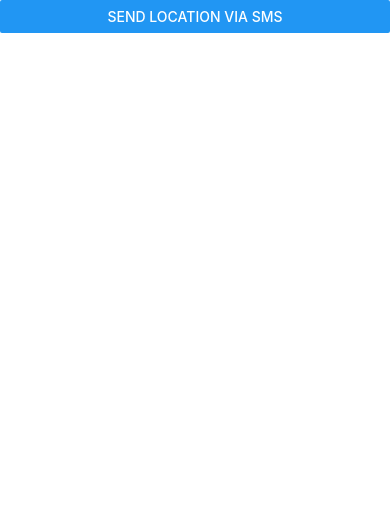
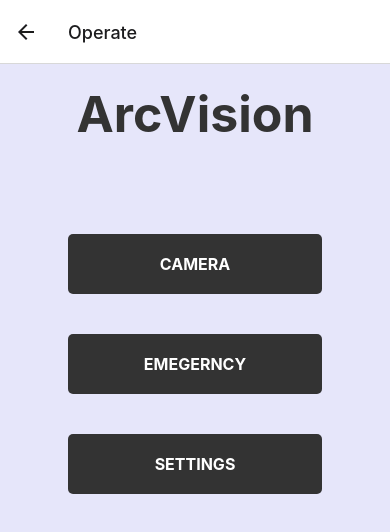
Before and after one commit to isharaU/ArcVision, a React Native app in the folder ArcVision_app/: screen /Operate in a window 390 px wide. Shown: the top 532 px of the page. Built offline with nearby package versions, Linux system fonts and the light colour scheme; no server answers.

Commit message:
sms integrated with loaction

```diff
--- a/ArcVision_app/App.js
+++ b/ArcVision_app/App.js
@@ -1,11 +1,21 @@
 import React from "react";
-import Location_find from "./Src/Components/Location_find";
-import SendSMS from "./Src/Components/SendSms";
+import { NavigationContainer } from "@react-navigation/native";
+import { createStackNavigator } from "@react-navigation/stack";
+import ConnectWifi from "./Src/Screens/ConnectWifi";
+import Operate from "./Src/Screens/Operate";
+import LoadingScreen from "./Src/Screens/LoadingScreen";
+
+const Stack = createStackNavigator();
 
 const App = () => {
   return (
-    <SendSMS />
-    // <Location_find />
+    <NavigationContainer>
+      <Stack.Navigator initialRouteName="ConnectWifi">
+        <Stack.Screen name="ConnectWifi" component={ConnectWifi} />
+        <Stack.Screen name="Operate" component={Operate} />
+        <Stack.Screen name="LoadingScreen" component={LoadingScreen} />
+      </Stack.Navigator>
+    </NavigationContainer>
   );
 };
 
--- a/ArcVision_app/Src/Screens/Operate.js
+++ b/ArcVision_app/Src/Screens/Operate.js
@@ -1,9 +1,10 @@
 import React, { useEffect, useState } from "react";
-import { StyleSheet, Text, View, TouchableOpacity, ScrollView } from "react-native";
-import {sendSMS} from "../Components/SendSms";
+import { StyleSheet, Text, View, TouchableOpacity, ScrollView , TextInput } from "react-native";
+import {sendLocationSMS} from "../Components/SendSms";
 
-const ConnectWifi = () => {
+const Operate = () => {
   const [obstacle, setObstacle] = useState(null);
+  const [phoneNumber, setPhoneNumber] = useState('');
 
   const fetcheValueFromNodeMcu = async () => {
     try {
@@ -15,6 +16,16 @@
       console.log("Error fetching data from ArcVision", error);
     }
   };
+
+  const handleSettingsPress = () => {
+    // Handle the user's input here
+    console.log("Phone number entered:", phoneNumber);
+    // You can perform any further actions with the phone number here, e.g., send it to another file.
+
+    // Clear the input field after pressing the button
+    setPhoneNumber('');
+  };
+
 
   useEffect(() => {
     fetcheValueFromNodeMcu();
@@ -34,13 +45,13 @@
 
         <TouchableOpacity
           style={styles.emgbutton}
-          onPress={sendSMS()}>
+          onPress={sendLocationSMS()}>
           <Text style={styles.buttonText}>EMEGERNCY</Text>
         </TouchableOpacity>
 
         <TouchableOpacity
           style={styles.setbutton}
-          onPress={fetcheValueFromNodeMcu}>
+          onPress={handleSettingsPress}>
           <Text style={styles.buttonText}>SETTINGS</Text>
         </TouchableOpacity>
 
@@ -102,4 +113,4 @@
   },
 });
 
-export default ConnectWifi;
+export default Operate;
--- a/ArcVision_app/package.json
+++ b/ArcVision_app/package.json
@@ -15,13 +15,14 @@
     "base-64": "^1.0.0",
     "base64-js": "^1.5.1",
     "expo": "~49.0.13",
+    "expo-device": "~5.4.0",
     "expo-location": "~16.1.0",
     "expo-sms": "~11.4.0",
     "expo-status-bar": "~1.6.0",
     "react": "18.2.0",
     "react-native": "0.72.5",
-    "react-native-wifi-reborn": "^4.8.3",
-    "expo-device": "~5.4.0"
+    "react-native-modal": "^13.0.1",
+    "react-native-wifi-reborn": "^4.8.3"
   },
   "devDependencies": {
     "@babel/core": "^7.20.0"
```
Also changed, not shown: 1 other file (tests, documents, lock files or other folders).
